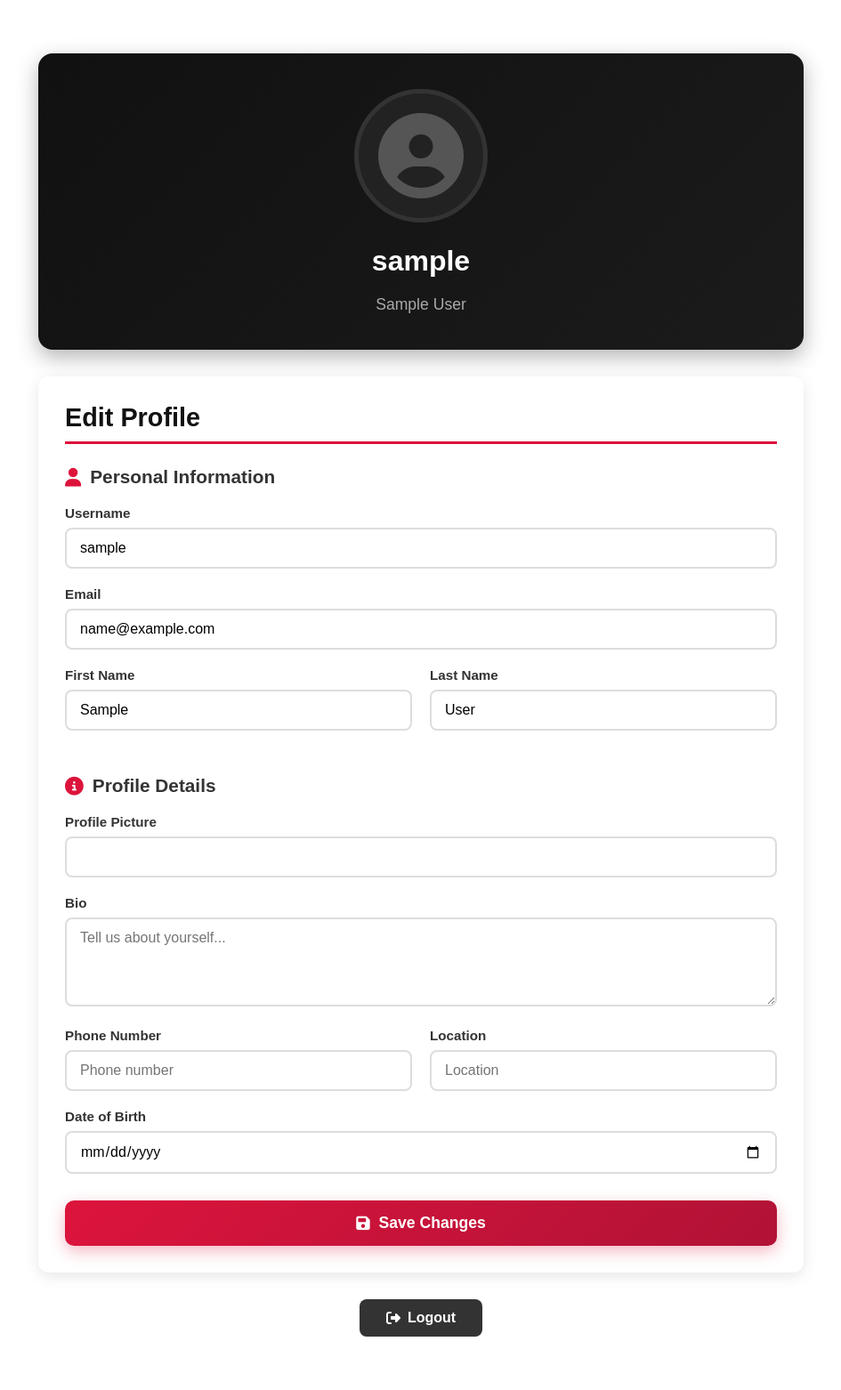
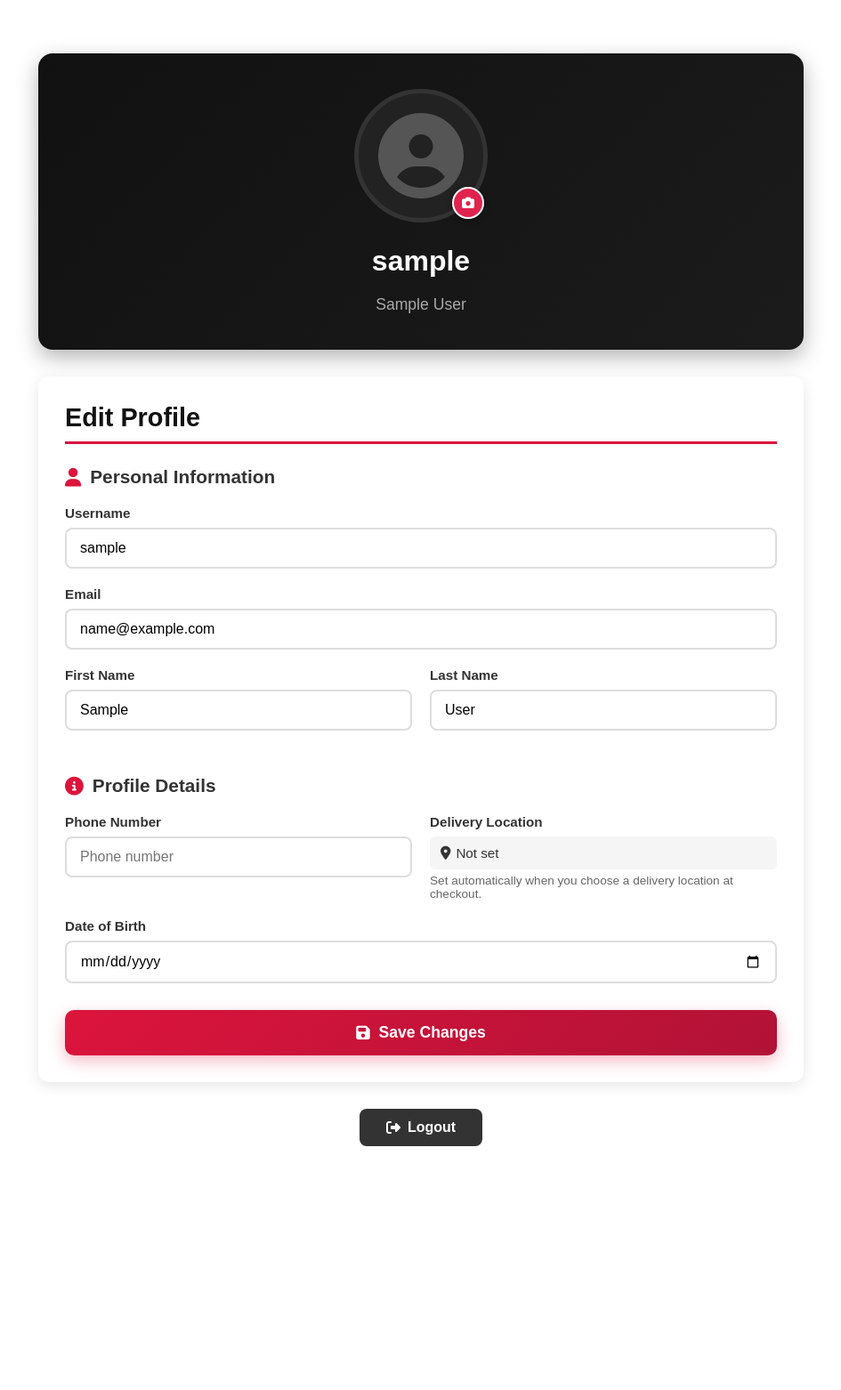
Before and after one commit to oyarojr/safisha---Clean-image-architecture---working-version, a Django app: page /profile/ in a window 1280 px wide. Shown: the part 67-1629 px from the top of the page at 89% size, without its empty margins (167-1112 px from the left). After the commit the page ends 1355 px from the top, so only its background shows below. Run offline with Django 5.2, Linux system fonts and the light colour scheme; the visitor is signed in with stand-in values (Sample User, id 1); data comes from the database, SQL or seed files in the repository; data that the repository does not hold is empty.

Commit message:
zach shughulikia hii shiet😅

```diff
--- a/ecommerce/store/forms.py
+++ b/ecommerce/store/forms.py
@@ -119,16 +119,9 @@ class ProfileUpdateForm(forms.ModelForm):
 
     class Meta:
         model = Profile
-        fields = ['profile_picture', 'bio', 'phone_number', 'location', 'date_of_birth']
+        fields = ['profile_picture', 'phone_number', 'date_of_birth']
         widgets = {
-            "bio": forms.Textarea(attrs={
-                "placeholder": "Tell us about yourself...",
-                "rows": 4
-            }),
             "phone_number": forms.TextInput(attrs={
                 "placeholder": "Phone number"
             }),
-            "location": forms.TextInput(attrs={
-                "placeholder": "Location"
-            }),
         }
--- a/ecommerce/store/models.py
+++ b/ecommerce/store/models.py
@@ -150,6 +150,11 @@ class Order(models.Model):
             return f"{self.plot.name}, {self.plot.main_area.name}"
         return self.location
 
+    def get_subtotal(self):
+        """Items total before delivery fee - used by order history and
+        order detail pages instead of trying to subtract inside a template."""
+        return self.total_amount - self.delivery_fee
+
 
 class OrderItem(models.Model):
     order = models.ForeignKey(Order, related_name='items', on_delete=models.CASCADE)
--- a/ecommerce/store/templates/store/order_detail.html
+++ b/ecommerce/store/templates/store/order_detail.html
@@ -135,8 +135,7 @@
                         <div class="summary-details">
                             <div class="summary-detail-row">
                                 <span class="detail-label">Subtotal</span>
-                                <span class="detail-value">KSH {% widthratio order.total_amount 1
-                                    1|add:"-"|add:order.delivery_fee|floatformat:2 %}</span>
+                                <span class="detail-value">KSH {{ order.get_subtotal|floatformat:2 }}</span>
                             </div>
                             <div class="summary-detail-row">
                                 <span class="detail-label">Delivery Fee</span>
--- a/ecommerce/store/templates/store/order_history.html
+++ b/ecommerce/store/templates/store/order_history.html
@@ -145,7 +145,7 @@
                         <div class="summary-row">
                             <span class="summary-label">Subtotal</span>
                             <span
-                                class="summary-value">KSH{{order.total_amount|floatformat:2|add:"-"|add:order.delivery_fee|floatformat:2}}</span>
+                                class="summary-value">KSH {{ order.get_subtotal|floatformat:2 }}</span>
                         </div>
                         <div class="summary-row">
                             <span class="summary-label">Delivery Fee</span>
--- a/ecommerce/store/templates/store/profile.html
+++ b/ecommerce/store/templates/store/profile.html
@@ -52,22 +52,54 @@
         </nav> -->
     </header>
 
+    <style>
+        /* Avatar upload button (click-to-change picture pattern) */
+        .avatar-wrapper {
+            position: relative;
+            width: fit-content;
+            margin: 0 auto;
+        }
+        .avatar-upload-btn {
+            position: absolute;
+            bottom: 4px;
+            right: 4px;
+            width: 36px;
+            height: 36px;
+            border-radius: 50%;
+            background: #e0234e; /* adjust to match your exact brand red if needed */
+            color: #fff;
+            display: flex;
+            align-items: center;
+            justify-content: center;
+            cursor: pointer;
+            box-shadow: 0 2px 6px rgba(0, 0, 0, 0.25);
+            border: 2px solid #fff;
+            transition: transform 0.15s ease, background 0.15s ease;
+        }
+        .avatar-upload-btn:hover {
+            transform: scale(1.08);
+            background: #c81d42;
+        }
+        .avatar-upload-btn i {
+            font-size: 14px;
+        }
+        .visually-hidden-file {
+            display: none;
+        }
+        .location-readonly {
+            margin: 0;
+            padding: 10px 12px;
+            background: #f5f5f5;
+            border-radius: 6px;
+            font-size: 0.95rem;
+            display: flex;
+            align-items: center;
+            gap: 6px;
+            color: #333;
+        }
+    </style>
+
     <div class="profile-container">
-        <div class="profile-header">
-            <div class="profile-pic-section">
-                {% if user.profile.profile_picture %}
-                <img src="{{ user.profile.profile_picture.url }}" alt="Profile Picture" class="profile-pic-large">
-                {% else %}
-                <div class="profile-pic-placeholder">
-                    <i class="fas fa-user-circle"></i>
-                </div>
-                {% endif %}
-                <h2>{{ user.username }}</h2>
-                {% if user.first_name %}
-                <p class="profile-name">{{ user.get_full_name }}</p>
-                {% endif %}
-            </div>
-        </div>
 
         {% if messages %}
         <div class="messages">
@@ -79,11 +111,40 @@
         </div>
         {% endif %}
 
-        <div class="profile-form-section">
-            <h3>Edit Profile</h3>
+        <form method="POST" enctype="multipart/form-data">
+            {% csrf_token %}
 
-            <form method="POST" enctype="multipart/form-data">
-                {% csrf_token %}
+            <div class="profile-header">
+                <div class="profile-pic-section">
+                    <div class="avatar-wrapper">
+                        {% if user.profile.profile_picture %}
+                        <img src="{{ user.profile.profile_picture.url }}" alt="Profile Picture"
+                            class="profile-pic-large" id="avatar-preview">
+                        {% else %}
+                        <div class="profile-pic-placeholder" id="avatar-placeholder">
+                            <i class="fas fa-user-circle"></i>
+                        </div>
+                        <img src="" alt="Profile Picture" class="profile-pic-large" id="avatar-preview"
+                            style="display:none;">
+                        {% endif %}
+
+                        <label for="{{ p_form.profile_picture.id_for_label }}" class="avatar-upload-btn"
+                            title="Change profile picture">
+                            <i class="fas fa-camera"></i>
+                        </label>
+                        <div class="visually-hidden-file">
+                            {{ p_form.profile_picture }}
+                        </div>
+                    </div>
+                    <h2>{{ user.username }}</h2>
+                    {% if user.first_name %}
+                    <p class="profile-name">{{ user.get_full_name }}</p>
+                    {% endif %}
+                </div>
+            </div>
+
+            <div class="profile-form-section">
+                <h3>Edit Profile</h3>
 
                 <div class="form-section">
                     <h4><i class="fas fa-user"></i> Personal Information</h4>
@@ -114,19 +175,6 @@
                 <div class="form-section">
                     <h4><i class="fas fa-info-circle"></i> Profile Details</h4>
 
-                    <div class="form-group">
-                        <label>Profile Picture</label>
-                        {{ p_form.profile_picture }}
-                        {% if user.profile.profile_picture %}
-                        <small class="form-text">Current: {{ user.profile.profile_picture.name }}</small>
-                        {% endif %}
-                    </div>
-
-                    <div class="form-group">
-                        <label>Bio</label>
-                        {{ p_form.bio }}
-                    </div>
-
                     <div class="form-row">
                         <div class="form-group">
                             <label>Phone Number</label>
@@ -134,8 +182,13 @@
                         </div>
 
                         <div class="form-group">
-                            <label>Location</label>
-                            {{ p_form.location }}
+                            <label>Delivery Location</label>
+                            <p class="location-readonly">
+                                <i class="fas fa-map-marker-alt"></i>
+                                {{ user.profile.get_delivery_location }}
+                            </p>
+                            <small class="form-text">Set automatically when you choose a delivery location at
+                                checkout.</small>
                         </div>
                     </div>
 
@@ -148,8 +201,8 @@
                 <button type="submit" class="profile-btn">
                     <i class="fas fa-save"></i> Save Changes
                 </button>
-            </form>
-        </div>
+            </div>
+        </form>
 
         <div class="profile-actions">
             <a href="{% url 'logout' %}" class="logout-btn">
@@ -159,6 +212,31 @@
     </div>
 
     <script src="{% static 'js/cart.js' %}"></script>
+    <script>
+        document.addEventListener('DOMContentLoaded', function () {
+            var fileInput = document.getElementById('{{ p_form.profile_picture.id_for_label }}');
+            var preview = document.getElementById('avatar-preview');
+            var placeholder = document.getElementById('avatar-placeholder');
+
+            if (fileInput) {
+                fileInput.addEventListener('change', function () {
+                    var file = this.files && this.files[0];
+                    if (!file) return;
+                    var reader = new FileReader();
+                    reader.onload = function (e) {
+                        if (preview) {
+                            preview.src = e.target.result;
+                            preview.style.display = 'block';
+                        }
+                        if (placeholder) {
+                            placeholder.style.display = 'none';
+                        }
+                    };
+                    reader.readAsDataURL(file);
+                });
+            }
+        });
+    </script>
 </body>
 
 </html>
```
